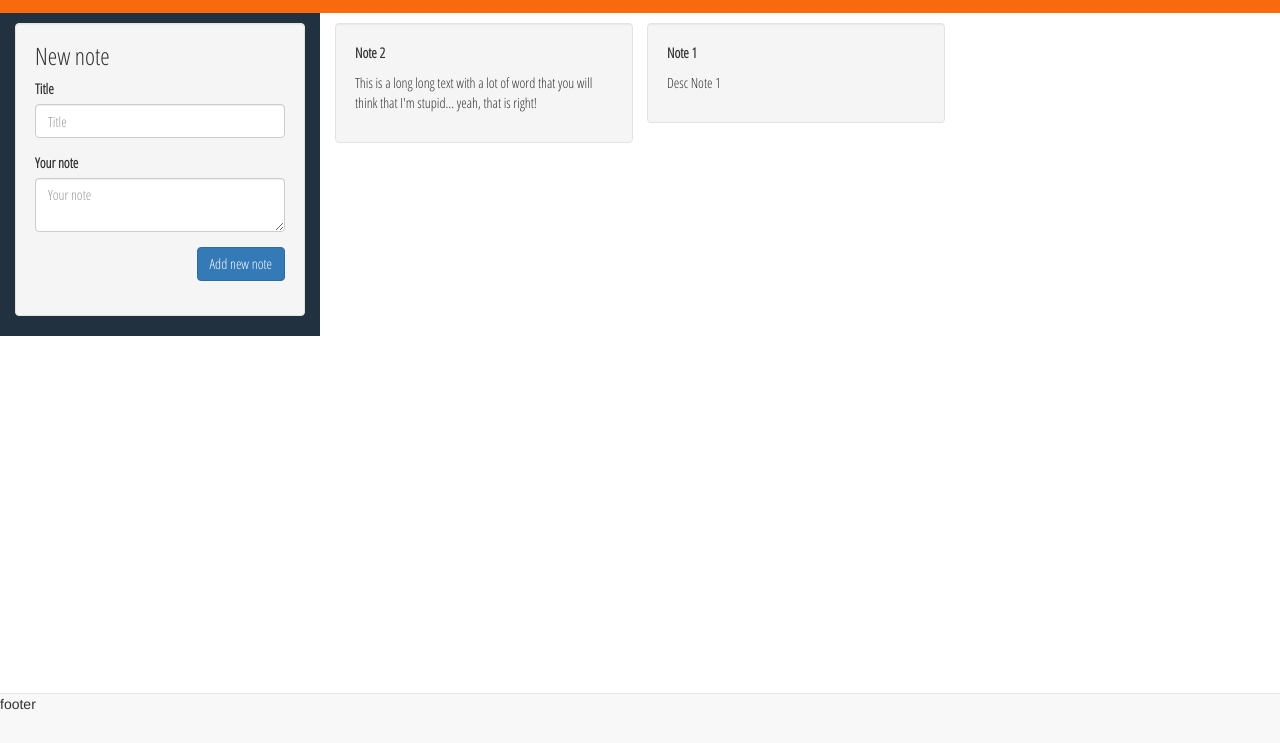
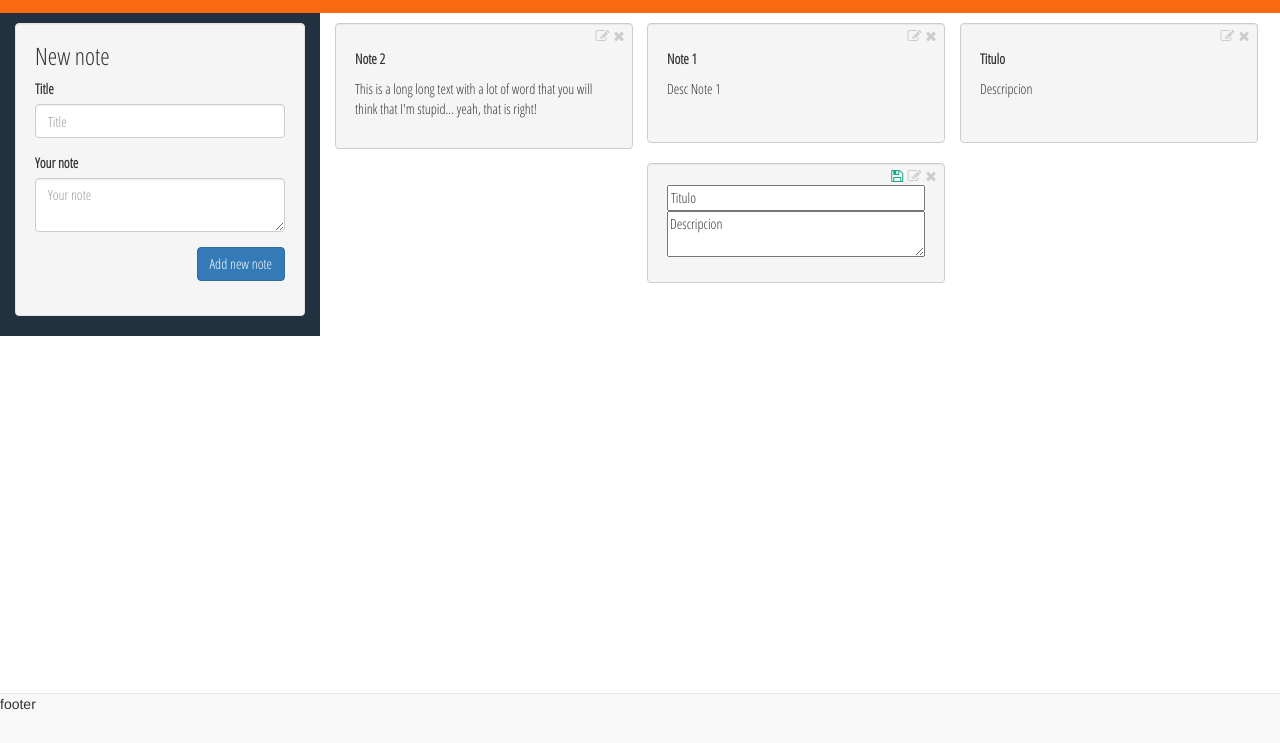
Before and after one commit to alfathenus/js_frameworks_tests, a website: page Backbone/App1/index3.html in a window 1280 px wide. Shown: the part 57-800 px from the top of the page. Drawn offline with Linux system fonts and the light colour scheme; files whose address does not match are found by name.

Commit message:
progress

```diff
--- a/Backbone/App1/css/styles3.css
+++ b/Backbone/App1/css/styles3.css
@@ -7,6 +7,7 @@
     max-height: 70px;
     border: none;
 }
+
 .navbar.header header {
     font-family: 'Open Sans Condensed', sans-serif;
     /*font-family: 'Open Sans', sans-serif;*/
@@ -14,42 +15,100 @@
     margin-left: 12px;
     font-size: 2em;
 }
+
 .navbar.header header span {
     font-size: 0.85em;
     font-style: italic;
 }
+
+
 /* content styles */
 
 .wrapper {
     margin-top: 70px;
     overflow: hidden!important;
 }
+
 .wrapper .sidebar {
     background: #22313F;
 }
+
+
 /* form styles */
 
 .wrapper form {
     font-family: 'Open Sans Condensed', sans-serif;
     margin-top: 10px;
 }
+
 .wrapper form h3 {
     margin-top: 0px;
 }
+
+
 /* notes tyles */
 
 .notes {
     margin-top: 10px;
 }
+
+
+.aa {
+    overflow: hidden;
+}
+
 .note {
     font-family: 'Open Sans Condensed', sans-serif;
     width: 31%;
     margin-left: 15px;
-}
-.aa {
-    overflow:hidden;
+    border-color: #CCC;
+    min-height:120px;
+    padding-top:5px;
 }
 
+.note .deleteNote,
+.note .editNote,
+.note .save{
+    color: #CCC;
+    margin-right:-12px;
+}
+
+.note .save{
+    color: #1ca589;
+}
+
+.note .editNote,
+.note .save{
+    margin-right:0px;
+}
+
+.note .deleteNote:hover,
+.note .editNote:hover,
+.note .save:hover {
+    cursor: pointer;
+    color: #AAA;
+}
+
+.note .save:hover{
+    color: #106352;
+}
+
+
+.note input {
+    width:100%;
+    margin-top:2px;
+}
+.note textarea {
+    width:100%;
+    height:100%;
+}
+
+.note .first {
+    margin-top: 20px;
+}
+
+/* Footer styles */
+
 footer {
-    margin-bottom:0px!important;
+    margin-bottom: 0px!important;
 }
--- a/Backbone/App1/index3.html
+++ b/Backbone/App1/index3.html
@@ -7,6 +7,7 @@
     <link href='//fonts.googleapis.com/css?family=Open+Sans+Condensed:300' rel='stylesheet' type='text/css'>
     <link rel="stylesheet" href="libs/bootstrap/dist/css/bootstrap.min.css">
     <link rel="stylesheet" href="css/styles3.css">
+    <link rel="stylesheet" href="libs/font-awesome/css/font-awesome.css">
 </head>
 
 
@@ -38,7 +39,23 @@
             <div class="col-xs-9 aa">
 
                 <div class="row notes clearfix">
-                    <!--<div  class="note item well" style="height:100px;">
+                    <div class="note item well">
+                        <i class="fa fa-times deleteNote pull-right"></i>
+                        <i class="fa fa-pencil-square-o editNote pull-right"></i>
+                        <p class="first"><strong>Titulo</strong></p>
+                        <p>
+                            Descripcion
+                        </p>
+
+                    </div>
+                    <div class="note item well edit">
+                        <i class="fa fa-times deleteNote pull-right"></i>
+                        <i class="fa fa-pencil-square-o editNote pull-right"></i>
+                        <i class="fa fa-floppy-o save pull-right"></i>
+                        <input type="text" name="" value="Titulo" />
+                        <textarea>Descripcion</textarea>
+                    </div>
+                    <!-- <div  class="note item well" style="height:100px;">
                             uno1
                     </div>
                     <div class="note item well" style="height:200px;">
@@ -78,11 +95,15 @@
     </footer>
 
     <script type="text/template" id="note-item-tpl">
-			<div class="note item well">
-  			<p><strong><%= title %></strong></p>
-  			<p><%= desc %></p>
-			</div>
-		</script>
+        <div class="note item well">
+            <i class="fa fa-times deleteNote pull-right"></i>
+            <i class="fa fa-pencil-square-o editNote pull-right"></i>
+            <p class="first"><strong><%= title %></strong></p>
+            <p>
+                <%= desc %>
+            </p>
+        </div>
+    </script>
 
     <script type="application/javascript" src="libs/jquery/dist/jquery.min.js"></script>
     <script type="application/javascript" src="libs/bootstrap/dist/js/bootstrap.min.js"></script>
--- a/Backbone/App1/js/views/NotesListView.js
+++ b/Backbone/App1/js/views/NotesListView.js
@@ -4,7 +4,7 @@
         firstTime: true,
 
         initialize: function() {
-            ns.EventBus.on(ns.Events.NoteEvent.LIST_CHANGE, _.bind(this.updateNoteListView, this))
+            ns.EventBus.on(ns.Events.NoteEvent.LIST_CHANGE, _.bind(this.updateNoteListView, this));
             this.tpl = _.template($('#note-item-tpl').html());
         },
 
```
